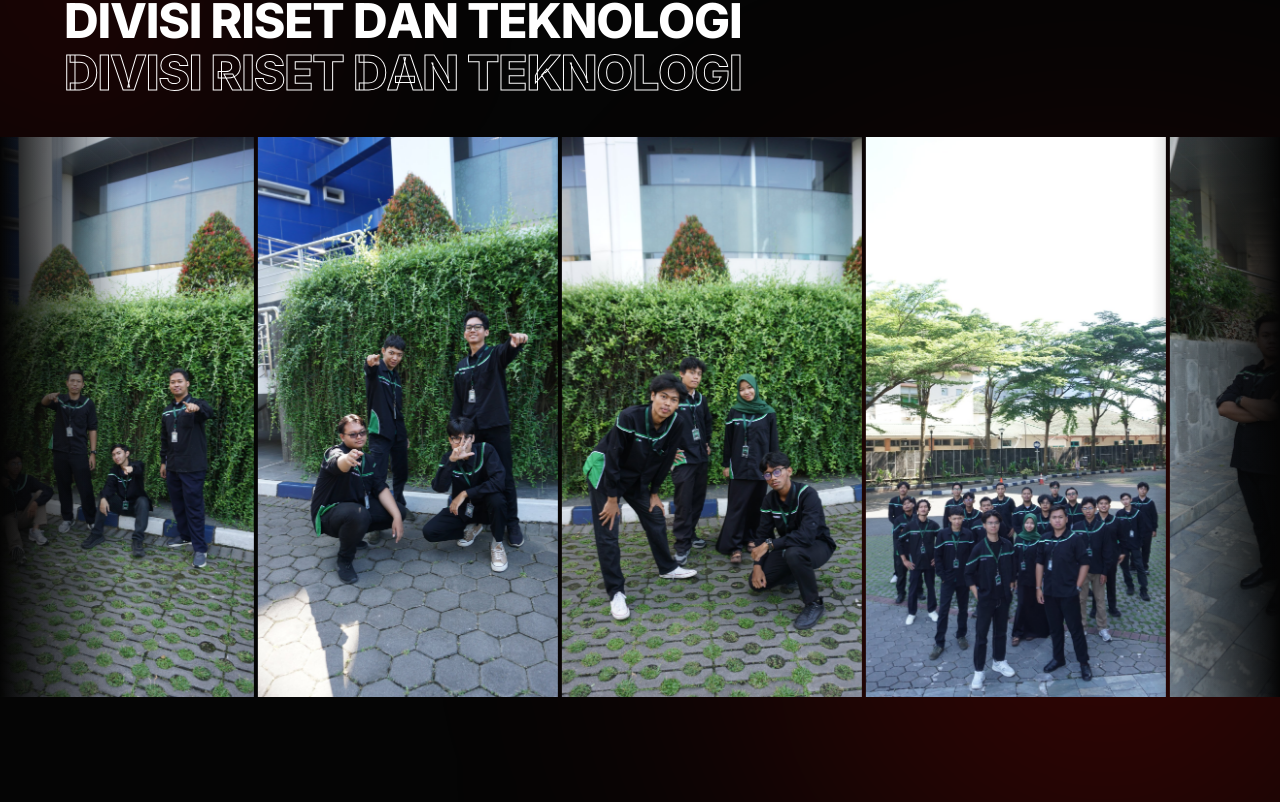
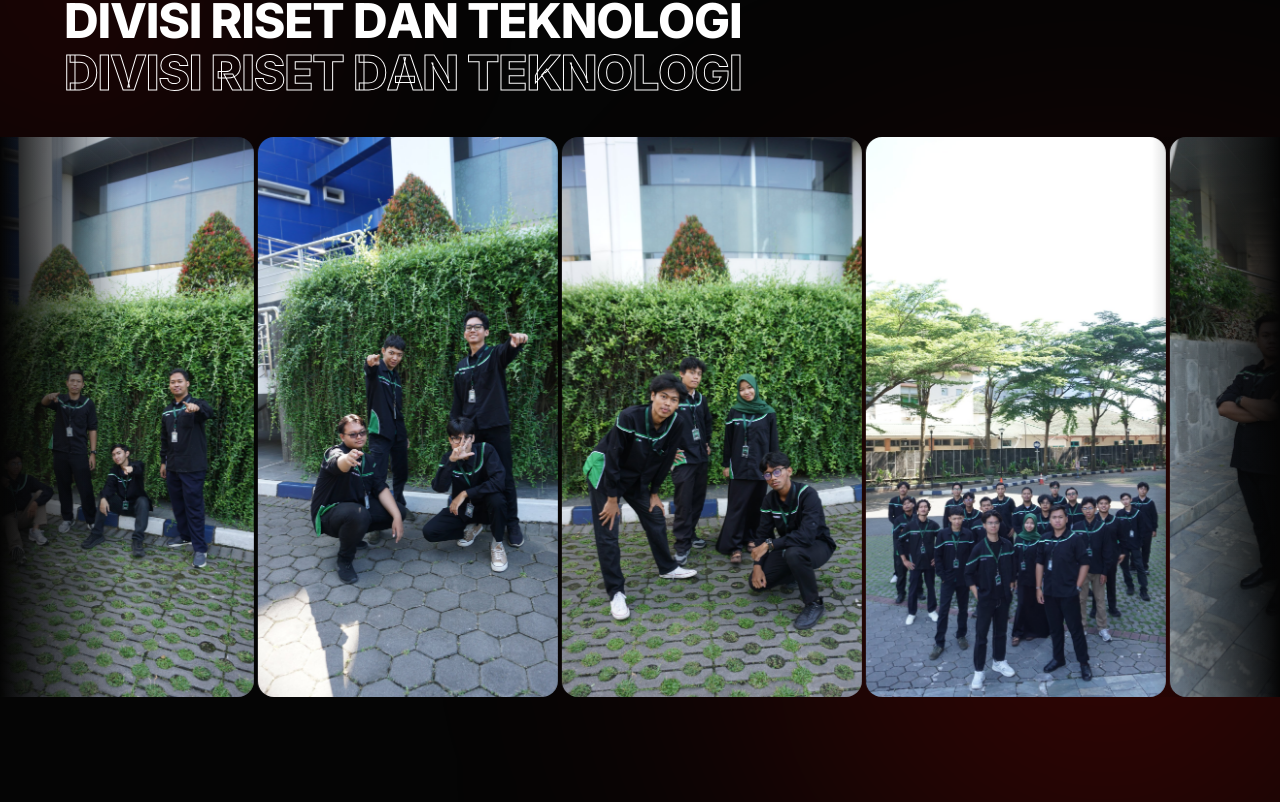
Before and after one commit to NadhirUf/fosti-recruitmen, a React (Vite) app in the folder frontend/: page / in a window 1280 px wide. Shown: the part 1778-2580 px from the top of the page. Built offline with nearby package versions, Linux system fonts and the light colour scheme; no server answers.

Commit message:
Fix Resolusi HP

```diff
--- a/frontend/src/components/DivisionShowcase.tsx
+++ b/frontend/src/components/DivisionShowcase.tsx
@@ -95,7 +95,7 @@ export default function DivisionShowcase({
         </div>
       </div>
 
-      <div className="relative mt-10 h-[60vh] min-h-[420px] w-screen overflow-hidden sm:h-[70vh]">
+      <div className="relative mt-10 h-[42vh] min-h-[300px] w-screen overflow-hidden sm:h-[70vh]">
         <div className="pointer-events-none absolute inset-y-0 left-0 z-10 w-16 bg-gradient-to-r from-base-bg to-transparent sm:w-32" />
         <div className="pointer-events-none absolute inset-y-0 right-0 z-10 w-16 bg-gradient-to-l from-base-bg to-transparent sm:w-32" />
 
@@ -115,7 +115,7 @@ export default function DivisionShowcase({
 
 function PhotoCard({ src, index }: { src: string | null; index: number }) {
   return (
-    <div className="relative h-full w-[220px] shrink-0 overflow-hidden sm:w-[300px]">
+    <div className="relative h-full w-[260px] shrink-0 overflow-hidden rounded-2xl sm:w-[300px]">
       {src ? (
         <img
           src={src}
```
